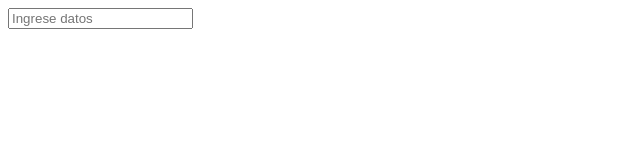
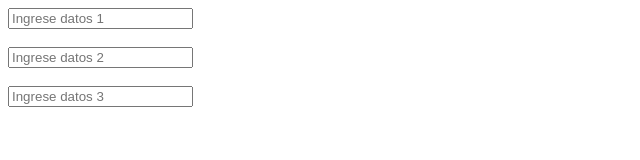
Before and after one commit to JorgeFullStack/GitPruebaHtml2, a plain HTML site: page index.html in a window 1280 px wide. Shown: the whole page, without its empty margins (0-640 px from the left). Drawn offline with Linux system fonts and the light colour scheme.

Commit message:
Segundo commit, se agregó 3 cajas de texto

```diff
--- a/index.html
+++ b/index.html
@@ -7,6 +7,8 @@
     <meta name="viewport" content="width=device-width, initial-scale=1">
 </head>
 <body>
-    <input type="text" placeholder="Ingrese datos">
+    <input type="text" placeholder="Ingrese datos 1"> </br> </br>
+    <input type="text" placeholder="Ingrese datos 2"> </br> </br>
+    <input type="text" placeholder="Ingrese datos 3">
 </body>
 </html>
```
